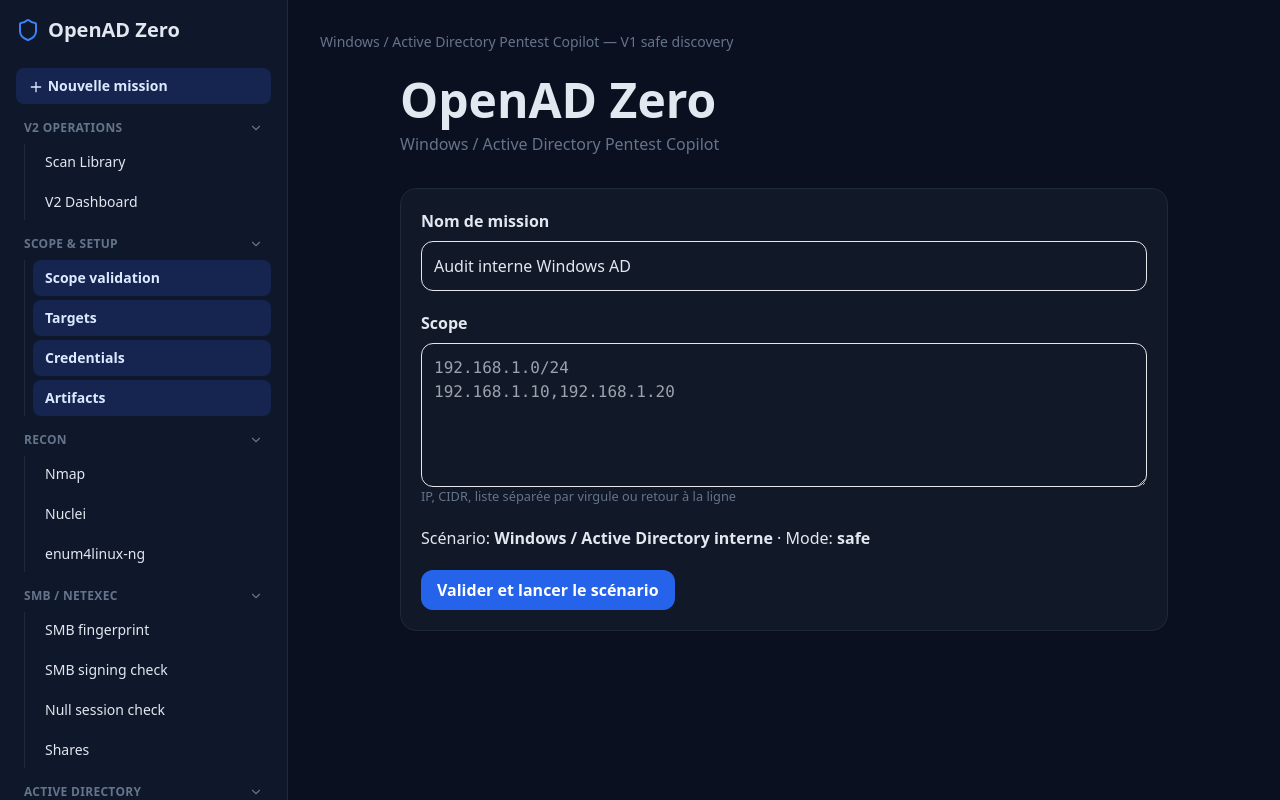
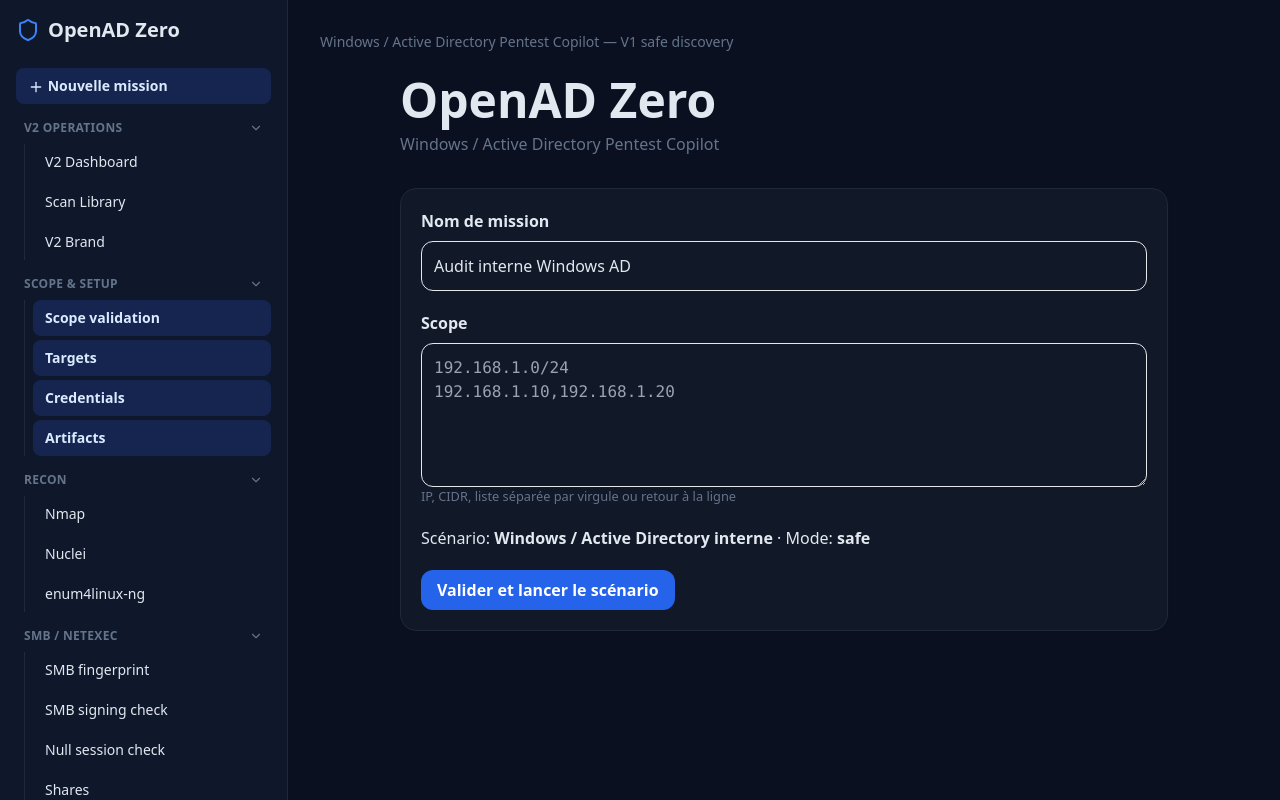
Before and after one commit to Alidrix/OpenAD-Zero, a React (Vite) app in the folder frontend/: page /missions/new in a window 1280 px wide. Built offline with nearby package versions, Linux system fonts and the light colour scheme; no server answers.

Commit message:
Add V2 brand identity

```diff
--- a/frontend/src/App.tsx
+++ b/frontend/src/App.tsx
@@ -14,6 +14,7 @@
 import {SettingsPage} from './pages/SettingsPage';
 import {TimelinePage} from './pages/TimelinePage';
 import {ToolConsolePage} from './pages/ToolConsolePage';
+import {V2BrandPage} from './pages/V2BrandPage';
 import {V2DashboardPage} from './pages/V2DashboardPage';
 import {WebTargetsPage} from './pages/WebTargetsPage';
 import {BloodHoundExplorerPage} from './pages/bloodhound/BloodHoundExplorerPage';
@@ -42,6 +43,7 @@
         <Route path="/settings" element={<SettingsPage />} />
         <Route path="/scans" element={<ScanLibrary />} />
         <Route path="/v2-dashboard" element={<V2DashboardPage />} />
+        <Route path="/v2-brand" element={<V2BrandPage />} />
         <Route path="/tools/:toolSlug" element={<ToolConsolePage />} />
         <Route path="/missions/:missionId/tools/:toolSlug" element={<ToolConsolePage />} />
       </Route>
--- a/frontend/src/components/layout/Sidebar.tsx
+++ b/frontend/src/components/layout/Sidebar.tsx
@@ -49,8 +49,9 @@
         {missionId && <NavLink className={active} to={base}>Dashboard</NavLink>}
 
         <Section title="V2 Operations">
+          <NavLink className={active} to="/v2-dashboard">V2 Dashboard</NavLink>
           <NavLink className={active} to="/scans">Scan Library</NavLink>
-          <NavLink className={active} to="/v2-dashboard">V2 Dashboard</NavLink>
+          <NavLink className={active} to="/v2-brand">V2 Brand</NavLink>
         </Section>
 
         <Section title="Scope & Setup">
--- /dev/null
+++ b/frontend/src/components/v2/V2Logo.tsx
@@ -0,0 +1,47 @@
+import {V2_BRAND} from '../../lib/v2Brand';
+
+type V2LogoProps = {
+  size?: number;
+  showText?: boolean;
+  className?: string;
+};
+
+export function V2Logo({size = 40, showText = false, className = ''}: V2LogoProps) {
+  return (
+    <div className={`inline-flex items-center gap-3 ${className}`}>
+      <svg
+        aria-label={`${V2_BRAND.productName} logo`}
+        fill="none"
+        height={size}
+        role="img"
+        viewBox="0 0 64 64"
+        width={size}
+        xmlns="http://www.w3.org/2000/svg"
+      >
+        <defs>
+          <linearGradient id="v2-logo-orbit" x1="13" x2="51" y1="10" y2="54" gradientUnits="userSpaceOnUse">
+            <stop stopColor="#B1ADA1" />
+            <stop offset="0.55" stopColor="#C15F3C" />
+            <stop offset="1" stopColor="#F28A4B" />
+          </linearGradient>
+          <radialGradient id="v2-logo-dot" cx="0" cy="0" r="1" gradientTransform="matrix(7 0 0 7 49 18)" gradientUnits="userSpaceOnUse">
+            <stop stopColor="#F28A4B" />
+            <stop offset="0.65" stopColor="#C15F3C" />
+            <stop offset="1" stopColor="#8E3E26" />
+          </radialGradient>
+        </defs>
+        <circle cx="32" cy="32" r="27" fill="#FAF9F5" stroke="#E8E6DC" strokeWidth="2" />
+        <ellipse cx="32" cy="32" rx="29" ry="12" stroke="url(#v2-logo-orbit)" strokeLinecap="round" strokeWidth="2.8" transform="rotate(-24 32 32)" />
+        <path d="M16 44L25 19H31L40 44H34L32.2 38.5H23.6L21.8 44H16ZM25 33.6H30.8L27.9 24.7L25 33.6Z" fill="#141413" />
+        <path d="M40 19H48C55.5 19 60 23.8 60 31.4C60 39.1 55.5 44 48 44H40V19ZM46 24.3V38.7H47.7C51.8 38.7 54 36.2 54 31.4C54 26.8 51.8 24.3 47.7 24.3H46Z" fill="#141413" />
+        <circle cx="49" cy="18" r="5.2" fill="url(#v2-logo-dot)" stroke="#FAF9F5" strokeWidth="2" />
+      </svg>
+      {showText && (
+        <span className="leading-tight">
+          <span className="block font-bold text-[var(--v2-text)]">{V2_BRAND.productName}</span>
+          <span className="block text-xs font-medium text-[var(--v2-text-muted)]">{V2_BRAND.shortTagline}</span>
+        </span>
+      )}
+    </div>
+  );
+}
--- /dev/null
+++ b/frontend/src/lib/v2Brand.ts
@@ -0,0 +1,13 @@
+export const V2_BRAND = {
+  productName: 'AD Mission Control',
+  repositoryName: 'OpenAD-Zero',
+  tagline: 'Persistent Active Directory audit operations',
+  shortTagline: 'Persistent AD audit ops',
+  domainCandidates: [
+    'admissioncontrol.io',
+    'admissioncontrol.dev',
+    'admissioncontrol.app',
+    'ad-control.io',
+    'ad-orbit.io',
+  ],
+} as const;
--- a/frontend/src/pages/V2DashboardPage.tsx
+++ b/frontend/src/pages/V2DashboardPage.tsx
@@ -1,5 +1,7 @@
 import {useCallback, useEffect, useMemo, useState} from 'react';
 import {Link} from 'react-router-dom';
+import {V2Logo} from '../components/v2/V2Logo';
+import {V2_BRAND} from '../lib/v2Brand';
 import {listScans, type V2Scan} from '../lib/v2ScansApi';
 import '../styles/v2-theme.css';
 
@@ -33,7 +35,7 @@
   return (
     <div className="v2-card p-5">
       <div className="flex items-center justify-between gap-3">
-        <p className="text-sm font-medium uppercase tracking-[0.2em] text-[#6F6B63]">{label}</p>
+        <p className="v2-counter-label">{label}</p>
         <StatusDot active={active} />
       </div>
       <p className="v2-counter mt-4">{value}</p>
@@ -49,7 +51,7 @@
           <p className="font-semibold text-[#141413]">{scan.name}</p>
           <p className="text-sm text-[#6F6B63]">{scan.current_step || scan.tool_name || scan.scan_type}</p>
         </div>
-        <span className="rounded-full border border-[#E8E6DC] bg-white px-3 py-1 text-xs font-semibold text-[#8E3E26]">
+        <span className="v2-badge">
           {scan.status}
         </span>
       </div>
@@ -119,13 +121,13 @@
   return (
     <div className="v2-shell space-y-6">
       <header className="v2-card p-6">
-        <div className="flex flex-wrap items-start justify-between gap-4">
+        <div className="v2-header">
           <div>
-            <p className="text-sm font-semibold uppercase tracking-[0.3em] text-[#C15F3C]">Mission Control</p>
-            <h1 className="mt-2 text-4xl font-bold">OpenAD-Zero V2 Mission Control</h1>
-            <p className="mt-2 text-[#6F6B63]">persisted scan operations</p>
+            <V2Logo size={52} showText />
+            <h1 className="mt-5 text-4xl font-bold">{V2_BRAND.productName}</h1>
+            <p className="mt-2 text-[var(--v2-text-muted)]">{V2_BRAND.tagline}</p>
           </div>
-          <Link className="rounded-full bg-[#C15F3C] px-5 py-3 font-semibold text-white shadow-sm hover:bg-[#8E3E26]" to="/scans">
+          <Link className="v2-button v2-button-primary" to="/scans">
             Open Scan Library
           </Link>
         </div>
@@ -143,11 +145,27 @@
         <CounterCard label="Deleted" value={counts.deleted} />
       </section>
 
+      <section className="grid gap-6 xl:grid-cols-2">
+        <div className="v2-card p-6">
+          <h2 className="v2-section-title">Mission Control status</h2>
+          <p className="mt-2 text-sm text-[var(--v2-text-muted)]">Read-only telemetry from persisted V2 scans. The dashboard never enqueues work or sends raw commands.</p>
+          <div className="mt-5 grid gap-3 sm:grid-cols-2">
+            <div className="v2-card-muted p-4"><p className="v2-counter-label">Realtime hints</p><p className="mt-2 font-bold">WebSocket + active polling</p></div>
+            <div className="v2-card-muted p-4"><p className="v2-counter-label">Execution model</p><p className="mt-2 font-bold">Demo worker only</p></div>
+          </div>
+        </div>
+        <div className="v2-card p-6">
+          <h2 className="v2-section-title">Persistence guarantee</h2>
+          <p className="mt-2 text-sm text-[var(--v2-text-muted)]">PostgreSQL remains the source of truth for scan lifecycle, progress, events, and recovery after refresh.</p>
+          <Link className="mt-5 inline-flex text-sm font-bold text-[var(--v2-orange)]" to="/scans">Review persisted Scan Library →</Link>
+        </div>
+      </section>
+
       <section className="grid gap-6 xl:grid-cols-[1.3fr_0.7fr]">
         <div className="v2-card p-6">
           <div className="flex items-center justify-between gap-3">
             <div>
-              <h2 className="text-2xl font-bold">Active scans</h2>
+              <h2 className="v2-section-title">Active scans</h2>
               <p className="text-sm text-[#6F6B63]">Average active progress: {averageActiveProgress}%</p>
             </div>
             <StatusDot active={hasActiveScans} />
@@ -162,7 +180,7 @@
         </div>
 
         <div className="v2-card p-6">
-          <h2 className="text-2xl font-bold">Recent scans</h2>
+          <h2 className="v2-section-title">Recent scans</h2>
           <p className="mt-1 text-sm text-[#6F6B63]">
             Latest: {latestScan ? `${latestScan.name} · ${new Date(latestScan.created_at).toLocaleString()}` : 'n/a'}
           </p>
@@ -188,7 +206,7 @@
 
       <section className="v2-safety-banner">
         <p>PostgreSQL is the source of truth</p>
-        <p>Demo progress worker only</p>
+        <p>Demo worker only</p>
         <p>No raw frontend commands</p>
       </section>
     </div>
--- a/frontend/src/styles/v2-theme.css
+++ b/frontend/src/styles/v2-theme.css
@@ -8,69 +8,36 @@
   --v2-orange: #C15F3C;
   --v2-orange-light: #F28A4B;
   --v2-orange-dark: #8E3E26;
+  --v2-radius-lg: 1.5rem;
+  --v2-radius-xl: 2rem;
+  --v2-shadow-soft: 0 10px 30px rgba(20, 20, 19, 0.06);
 }
 
-.v2-shell {
-  min-height: 100%;
-  border-radius: 2rem;
-  background: var(--v2-bg);
-  color: var(--v2-text);
-  padding: 1.5rem;
-}
+/* Scoped V2 shell: do not replace the V1 Tailwind theme. */
+.v2-shell { min-height: 100%; border-radius: var(--v2-radius-xl); background: var(--v2-bg); color: var(--v2-text); padding: 1.5rem; }
+.v2-header { display: flex; flex-wrap: wrap; align-items: flex-start; justify-content: space-between; gap: 1rem; }
+.v2-card, .v2-card-muted { border: 1px solid var(--v2-border); border-radius: var(--v2-radius-lg); box-shadow: var(--v2-shadow-soft); }
+.v2-card { background: var(--v2-surface); }
+.v2-card-muted { background: rgba(255, 255, 255, 0.62); }
+.v2-grid { display: grid; gap: 1rem; }
+.v2-section-title { font-size: 1.25rem; font-weight: 800; color: var(--v2-text); }
+.v2-counter { color: var(--v2-text); font-size: 2.25rem; font-weight: 800; line-height: 2.5rem; }
+.v2-counter-label { color: var(--v2-text-muted); font-size: 0.75rem; font-weight: 700; letter-spacing: 0.18em; text-transform: uppercase; }
+.v2-orbit-dot { display: inline-flex; width: 0.75rem; height: 0.75rem; border-radius: 9999px; background: var(--v2-gray); box-shadow: 0 0 0 0.25rem rgba(193, 95, 60, 0.12); }
+.v2-orbit-dot[data-active='true'] { background: var(--v2-orange-light); box-shadow: 0 0 0 0.3rem rgba(242, 138, 75, 0.18); }
+.v2-progress { height: 0.55rem; overflow: hidden; border-radius: 9999px; background: var(--v2-border); }
+.v2-progress-bar { height: 100%; border-radius: 9999px; background: linear-gradient(90deg, var(--v2-orange-dark), var(--v2-orange), var(--v2-orange-light)); transition: width 200ms ease; }
+.v2-badge { display: inline-flex; align-items: center; border: 1px solid var(--v2-border); border-radius: 9999px; background: white; color: var(--v2-text-muted); font-size: 0.75rem; font-weight: 700; padding: 0.25rem 0.65rem; }
+.v2-badge-active { border-color: rgba(193, 95, 60, 0.32); background: rgba(242, 138, 75, 0.14); color: var(--v2-orange-dark); }
+.v2-badge-success { border-color: rgba(22, 163, 74, 0.25); background: rgba(220, 252, 231, 0.9); color: #166534; }
+.v2-badge-danger { border-color: rgba(225, 29, 72, 0.24); background: rgba(255, 228, 230, 0.9); color: #9f1239; }
+.v2-button { display: inline-flex; align-items: center; justify-content: center; border-radius: 9999px; border: 1px solid var(--v2-border); font-weight: 700; padding: 0.65rem 1rem; transition: background 160ms ease, border-color 160ms ease, color 160ms ease; }
+.v2-button:disabled { cursor: not-allowed; opacity: 0.55; }
+.v2-button-primary { background: var(--v2-orange); border-color: var(--v2-orange); color: white; }
+.v2-button-primary:hover:not(:disabled) { background: var(--v2-orange-dark); }
+.v2-button-secondary { background: white; color: var(--v2-text); }
+.v2-button-secondary:hover:not(:disabled) { border-color: var(--v2-orange); color: var(--v2-orange-dark); }
+.v2-safety-banner { display: grid; gap: 0.75rem; border: 1px solid var(--v2-border); border-radius: var(--v2-radius-lg); background: var(--v2-text); color: white; padding: 1.5rem; }
+.v2-safety-banner p { margin: 0; font-weight: 700; }
 
-.v2-card {
-  border: 1px solid var(--v2-border);
-  border-radius: 1.5rem;
-  background: var(--v2-surface);
-  box-shadow: 0 10px 30px rgba(20, 20, 19, 0.06);
-}
-
-.v2-orbit-dot {
-  display: inline-flex;
-  width: 0.75rem;
-  height: 0.75rem;
-  border-radius: 9999px;
-  background: var(--v2-gray);
-  box-shadow: 0 0 0 0.25rem rgba(193, 95, 60, 0.12);
-}
-
-.v2-orbit-dot[data-active='true'] {
-  background: var(--v2-orange-light);
-}
-
-.v2-counter {
-  font-size: 2.25rem;
-  line-height: 2.5rem;
-  font-weight: 800;
-  color: var(--v2-text);
-}
-
-.v2-progress {
-  height: 0.5rem;
-  overflow: hidden;
-  border-radius: 9999px;
-  background: var(--v2-border);
-}
-
-.v2-progress-bar {
-  height: 100%;
-  border-radius: 9999px;
-  background: linear-gradient(90deg, var(--v2-orange-dark), var(--v2-orange), var(--v2-orange-light));
-  transition: width 200ms ease;
-}
-
-.v2-safety-banner {
-  display: grid;
-  gap: 0.75rem;
-  border: 1px solid var(--v2-border);
-  border-radius: 1.5rem;
-  background: var(--v2-text);
-  color: white;
-  padding: 1.5rem;
-}
-
-@media (min-width: 768px) {
-  .v2-safety-banner {
-    grid-template-columns: repeat(3, minmax(0, 1fr));
-  }
-}
+@media (min-width: 768px) { .v2-safety-banner { grid-template-columns: repeat(3, minmax(0, 1fr)); } .v2-grid { grid-template-columns: repeat(3, minmax(0, 1fr)); } }
```
Also changed, not shown: frontend/src/pages/ScanLibrary.tsx (+28 -24 lines), frontend/src/pages/V2BrandPage.tsx (added, +81 -0 lines), 4 other files (tests, documents, lock files or other folders).
